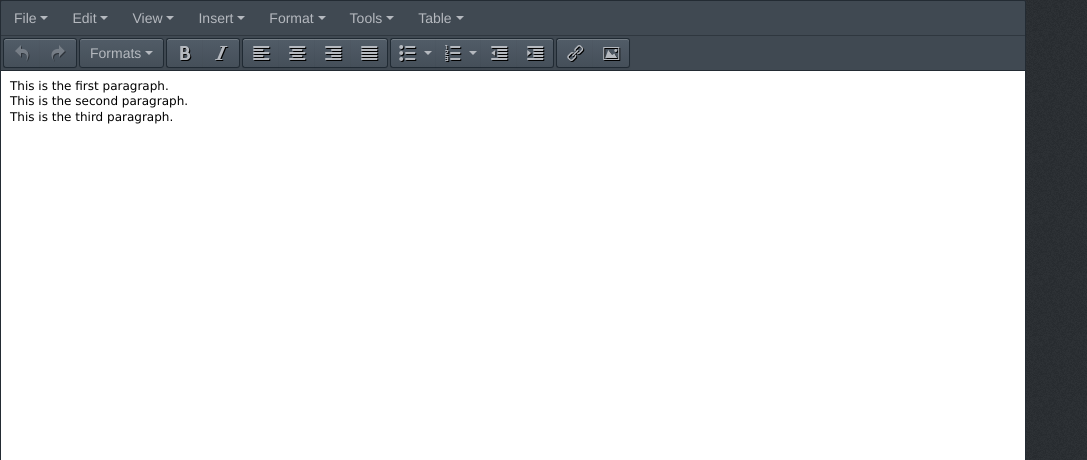
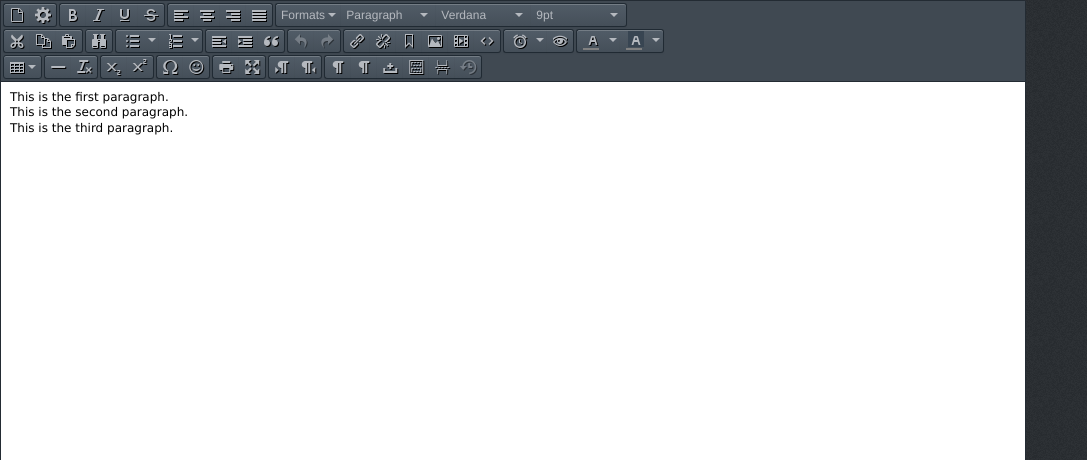
Before and after one commit to EricCanull/tinymce, a website: page public_html/index.html in a window 1280 px wide. Shown: the top 460 px of the page, without its empty margins (0-1087 px from the left). Drawn offline with nearby package versions, Linux system fonts and the light colour scheme.

Commit message:
changed to classic view editor, new screenshot

```diff
--- a/public_html/index.html
+++ b/public_html/index.html
@@ -31,19 +31,25 @@
         themes: "modern",
         skin: "custom",
         height: "400",
-//          force_br_newlines: true, // force <br> lines
-//          force_p_newlines: false, // prevent <p>
-//          forced_root_block: '',   // Needed for 3.x
+//      force_br_newlines: true, // force <br> lines
+//      force_p_newlines: false, // prevent <p>
+//      forced_root_block: '',   // Needed for 3.x
         plugins: [
-              "advlist autolink link image lists charmap print preview hr anchor",
-              "pagebreak spellchecker searchreplace wordcount visualblocks",
-              "visualchars code fullscreen insertdatetime media nonbreaking",
-              "save table contextmenu directionality template paste textcolor",
-              "colorpicker imagetools"
+          "advlist autolink autosave link image lists charmap print preview hr anchor pagebreak",
+          "searchreplace wordcount visualblocks visualchars code fullscreen insertdatetime media nonbreaking",
+          "table contextmenu directionality emoticons template textcolor paste fullpage textcolor colorpicker textpattern"
         ],
+
+        toolbar1: "newdocument fullpage | bold italic underline strikethrough | alignleft aligncenter alignright alignjustify | styleselect formatselect fontselect fontsizeselect",
+        toolbar2: "cut copy paste | searchreplace | bullist numlist | outdent indent blockquote | undo redo | link unlink anchor image media code | insertdatetime preview | forecolor backcolor",
+        toolbar3: "table | hr removeformat | subscript superscript | charmap emoticons | print fullscreen | ltr rtl | visualchars visualblocks nonbreaking template pagebreak restoredraft",
+
+        menubar: false,
+        toolbar_items_size: 'small',
 
           // Example word content CSS (should be your site CSS) this one removes paragraph margins
 	  content_css : "css/word.css",
+
 
           spellchecker_callback: function (method, text, success, failure) {
               var words = text.match(this.getWordCharPattern());
```
Lines whose indentation alone changed are shown as unchanged.
